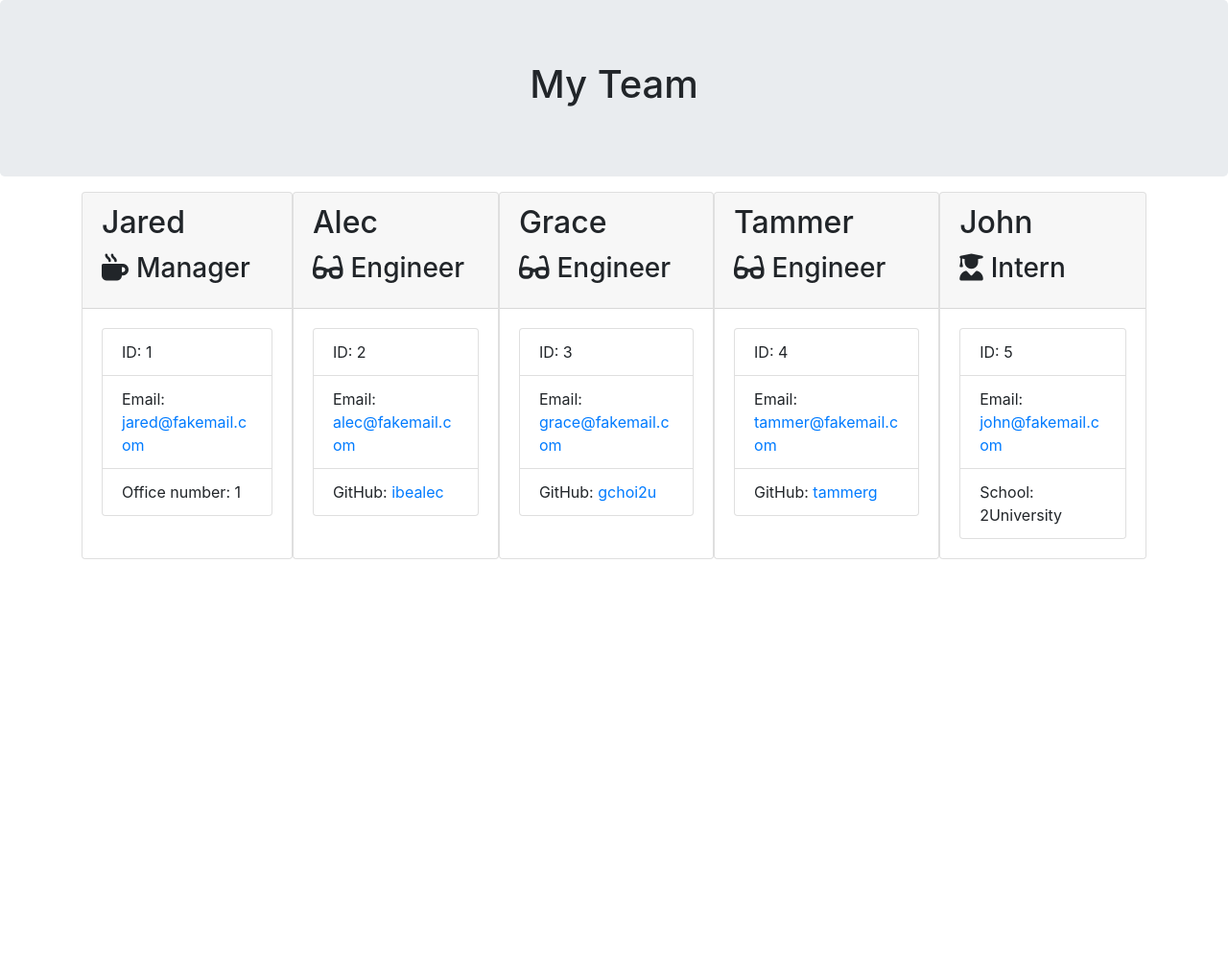
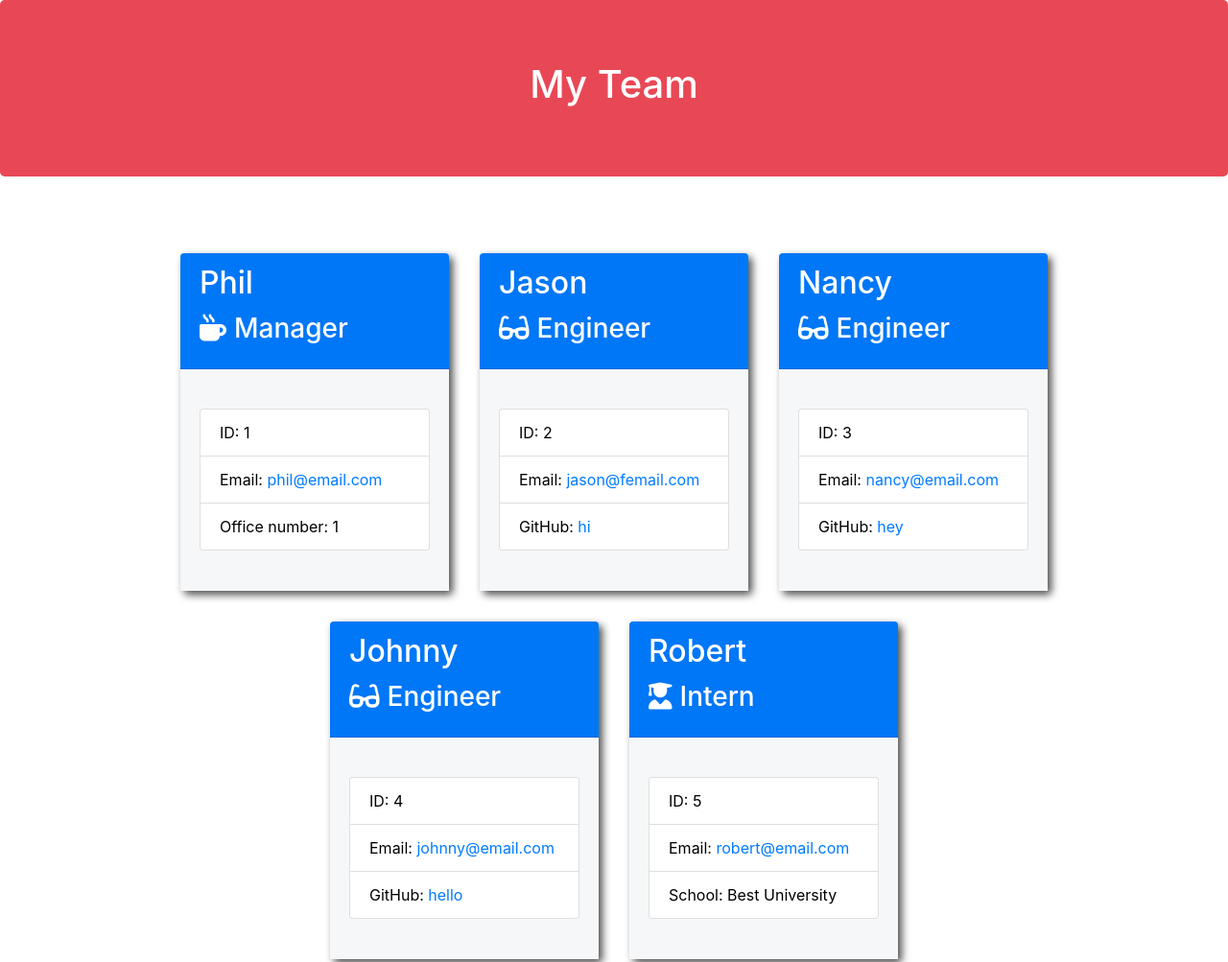
Before and after one commit to 98smrav6/myEmployees, a website: page Main/dist/team.html in a window 1280 px wide. Shown: the top 1003 px of the page at 96% size. Before the commit the page ends 800 px from the top, so only its background shows below. Drawn offline with nearby package versions, Linux system fonts and the light colour scheme.

Commit message:
added style.css

```diff
--- a/Main/dist/style.css
+++ b/Main/dist/style.css
@@ -0,0 +1,36 @@
+.team-heading {
+    background-color: #E84855;
+    color: #ffffff;
+}
+
+.team-area {
+    max-width: 1000px;
+    margin: 3em auto;
+    flex-wrap: wrap;
+}
+
+.employee-card {
+    margin: 1em;
+    max-width: 280px;
+    width: 90%;
+    min-height: 22rem;
+    background-color: #007bff;
+    color: white;
+    display: flex;
+    flex-direction: column;
+    justify-content: space-between;
+    box-shadow: 4px 4px 8px rgba(0,0,0,0.7);
+    border: none;
+}
+
+.card-body {
+    display: flex;
+    flex-direction: column;
+    justify-content: center;
+    background-color: #F6F7F8;
+}
+
+.list-group-item {
+    color: #000000;
+    text-decoration: none;
+}
--- a/Main/dist/team.html
+++ b/Main/dist/team.html
@@ -11,6 +11,7 @@
     <link rel="stylesheet" href="style.css">
     <script src="https://kit.fontawesome.com/c502137733.js"></script>
 </head>
+
 <body>
     <div class="container-fluid">
         <div class="row">
@@ -24,66 +25,66 @@
             <div class="team-area col-12 d-flex justify-content-center">
                 <div class="card employee-card">
     <div class="card-header">
-        <h2 class="card-title">Jared</h2>
+        <h2 class="card-title">Phil</h2>
         <h3 class="card-title"><i class="fas fa-mug-hot mr-2"></i>Manager</h3>
     </div>
     <div class="card-body">
         <ul class="list-group">
             <li class="list-group-item">ID: 1</li>
-            <li class="list-group-item">Email: <a href="mailto:jared@fakemail.com">jared@fakemail.com</a></li>
+            <li class="list-group-item">Email: <a href="mailto:phil@email.com">phil@email.com</a></li>
             <li class="list-group-item">Office number: 1</li>
         </ul>
     </div>
 </div>
 <div class="card employee-card">
     <div class="card-header">
-        <h2 class="card-title">Alec</h2>
+        <h2 class="card-title">Jason</h2>
         <h3 class="card-title"><i class="fas fa-glasses mr-2"></i>Engineer</h3>
     </div>
     <div class="card-body">
         <ul class="list-group">
             <li class="list-group-item">ID: 2</li>
-            <li class="list-group-item">Email: <a href="mailto:alec@fakemail.com">alec@fakemail.com</a></li>
-            <li class="list-group-item">GitHub: <a href="https://github.com/fakegithubaccount" target="_blank" rel="noopener noreferrer">ibealec</a></li>
+            <li class="list-group-item">Email: <a href="mailto:jason@email.com">jason@femail.com</a></li>
+            <li class="list-group-item">GitHub: <a href="https://github.com/fakegithubaccount" target="_blank" rel="noopener noreferrer">hi</a></li>
         </ul>
     </div>
 </div>
 <div class="card employee-card">
     <div class="card-header">
-        <h2 class="card-title">Grace</h2>
+        <h2 class="card-title">Nancy</h2>
         <h3 class="card-title"><i class="fas fa-glasses mr-2"></i>Engineer</h3>
     </div>
     <div class="card-body">
         <ul class="list-group">
             <li class="list-group-item">ID: 3</li>
-            <li class="list-group-item">Email: <a href="mailto:grace@fakemail.com">grace@fakemail.com</a></li>
-            <li class="list-group-item">GitHub: <a href="https://github.com/fakegithubaccount" target="_blank" rel="noopener noreferrer">gchoi2u</a></li>
+            <li class="list-group-item">Email: <a href="mailto:nancy@femail.com">nancy@email.com</a></li>
+            <li class="list-group-item">GitHub: <a href="https://github.com/fakegithubaccount" target="_blank" rel="noopener noreferrer">hey</a></li>
         </ul>
     </div>
 </div>
 <div class="card employee-card">
     <div class="card-header">
-        <h2 class="card-title">Tammer</h2>
+        <h2 class="card-title">Johnny</h2>
         <h3 class="card-title"><i class="fas fa-glasses mr-2"></i>Engineer</h3>
     </div>
     <div class="card-body">
         <ul class="list-group">
             <li class="list-group-item">ID: 4</li>
-            <li class="list-group-item">Email: <a href="mailto:tammer@fakemail.com">tammer@fakemail.com</a></li>
-            <li class="list-group-item">GitHub: <a href="https://github.com/fakegithubaccount" target="_blank" rel="noopener noreferrer">tammerg</a></li>
+            <li class="list-group-item">Email: <a href="mailto:johnny@email.com">johnny@email.com</a></li>
+            <li class="list-group-item">GitHub: <a href="https://github.com/fakegithubaccount" target="_blank" rel="noopener noreferrer">hello</a></li>
         </ul>
     </div>
 </div>
 <div class="card employee-card">
     <div class="card-header">
-        <h2 class="card-title">John</h2>
+        <h2 class="card-title">Robert</h2>
         <h3 class="card-title"><i class="fas fa-user-graduate mr-2"></i>Intern</h3>
     </div>
     <div class="card-body">
         <ul class="list-group">
             <li class="list-group-item">ID: 5</li>
-            <li class="list-group-item">Email: <a href="mailto:john@fakemail.com">john@fakemail.com</a></li>
-            <li class="list-group-item">School: 2University</li>
+            <li class="list-group-item">Email: <a href="mailto:robert@email.com">robert@email.com</a></li>
+            <li class="list-group-item">School: Best University</li>
         </ul>
     </div>
 </div>
@@ -94,3 +95,10 @@
 </body>
 
 </html>
+
+            </div>
+        </div>
+    </div>
+</body>
+
+</html>
```
